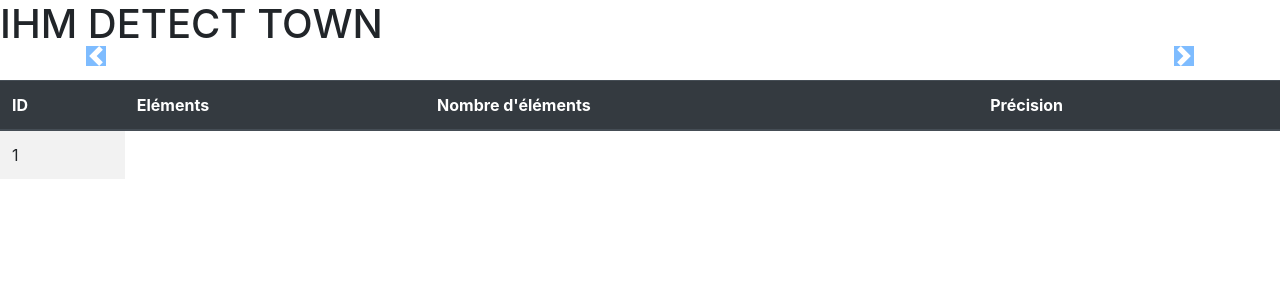
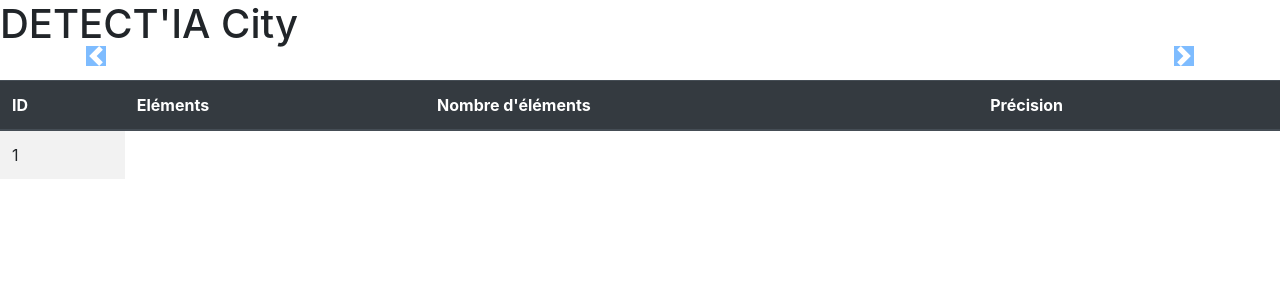
Before and after one commit to RaphaelDiaz94/IHM_Project, a Flask app: page / in a window 1280 px wide. Shown: the part 56-356 px from the top of the page. Run offline with Flask 2, Linux system fonts and the light colour scheme; a database or web service that is not in the repository returns one stand-in record (values such as "Sample title"); data that the repository does not hold is empty; some libraries are stand-ins or nearby versions.

Commit message:
changement nom

```diff
--- a/templates/index.html
+++ b/templates/index.html
@@ -1,7 +1,7 @@
 {% extends 'base.html' %}
 
 {% block content %}
-    <h1>{% block title %} IHM DETECT TOWN {% endblock %}</h1>
+    <h1>{% block title %} DETECT'IA City {% endblock %}</h1>
       <div id="carouselExampleControls" class="carousel slide" data-ride="carousel">
         <div class="carousel-inner">
         {% for item in list_filename%}
```
